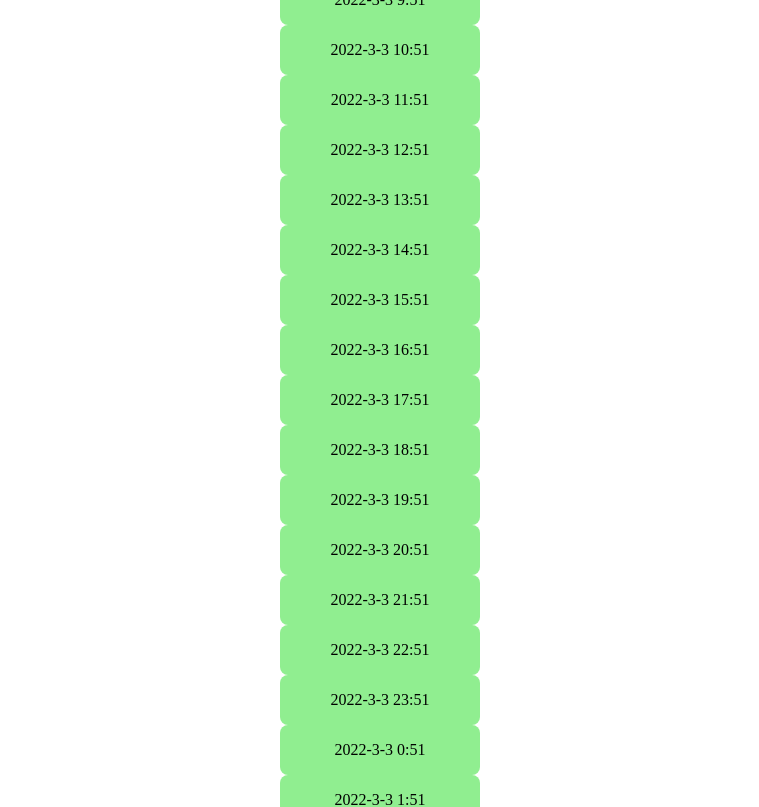
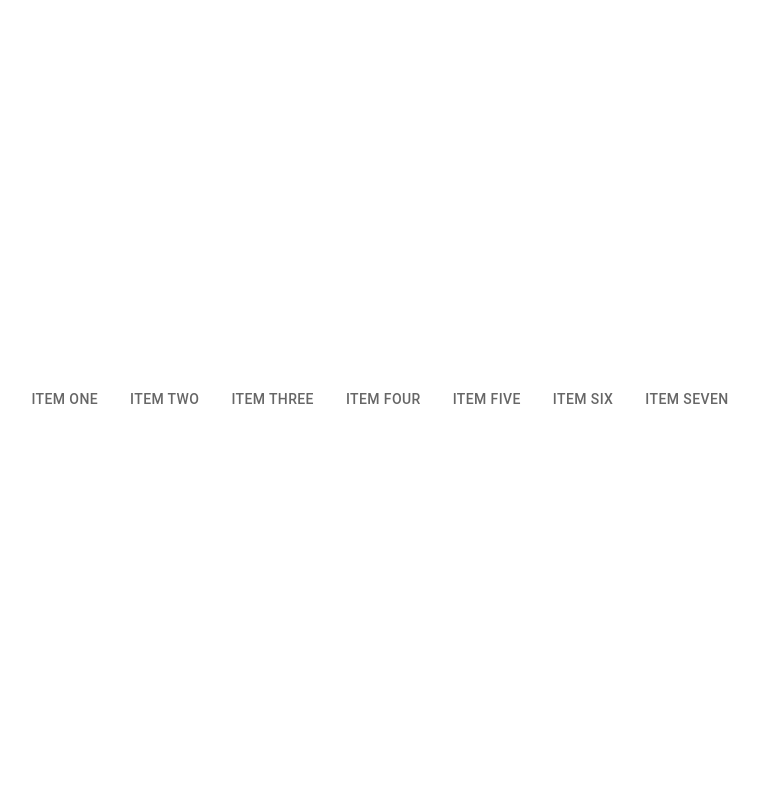
Before and after one commit to jyh4479/study-workspace, a React (Create React App) app in the folder javascript-study/: page / in a window 1280 px wide. Shown: the top 807 px of the page, without its empty margins (260-1019 px from the left). Built offline with nearby package versions, Linux system fonts and the light colour scheme.

Commit message:
TEST
Tab Component test

--> 추후 목적에 맞게 react와 js 프로젝트 분리하기

```diff
--- a/javascript-study/src/App.js
+++ b/javascript-study/src/App.js
@@ -4,6 +4,7 @@ import TabContainer from "./container/TabContainer";
 import InputContainer from "./container/InputContainer";
 import UseStateContainer from "./container/UseStateContainer";
 import DateComputeContainer from "./container/DateComputeContainer";
+import TabListContainer from "./container/TabListContainer";
 
 const App = () => {
     return (
@@ -11,7 +12,8 @@ const App = () => {
             {/*<TabContainer/>*/}
             {/*<InputContainer/>*/}
             {/*<UseStateContainer/>*/}
-            <DateComputeContainer/>
+            {/*<DateComputeContainer/>*/}
+            <TabListContainer/>
         </AppPageLayout>
     )
 }
--- /dev/null
+++ b/javascript-study/src/container/TabListContainer/index.js
@@ -0,0 +1,36 @@
+import React, {useState} from "react";
+import {TabListContainerLayout} from "./style";
+import {Tabs, Tab} from '@mui/material';
+import {TabList, TabContext} from '@mui/lab';
+
+const TabListContainer = props => {
+
+    const [value, setValue] = useState('0');
+
+    const handleChange = (event, newValue) => {
+        setValue(newValue);
+    };
+
+    return (
+        <TabListContainerLayout>
+            <TabContext value={value}>
+                <TabList
+                    onChange={handleChange}
+                    variant="scrollable"
+                    scrollButtons="auto"
+                    aria-label="scrollable auto tabs example"
+                >
+                    <Tab valu={'0'} label="Item One"/>
+                    <Tab valu={'1'} label="Item Two"/>
+                    <Tab valu={'2'} label="Item Three"/>
+                    <Tab valu={'3'} label="Item Four"/>
+                    <Tab valu={'4'} label="Item Five"/>
+                    <Tab valu={'5'} label="Item Six"/>
+                    <Tab valu={'6'} label="Item Seven"/>
+                </TabList>
+            </TabContext>
+        </TabListContainerLayout>
+    )
+}
+
+export default TabListContainer;
--- /dev/null
+++ b/javascript-study/src/container/TabListContainer/style.js
@@ -0,0 +1,6 @@
+import styled from "styled-components";
+import {Center} from "../../common/display";
+
+export const TabListContainerLayout = styled(Center)`
+
+`
```
